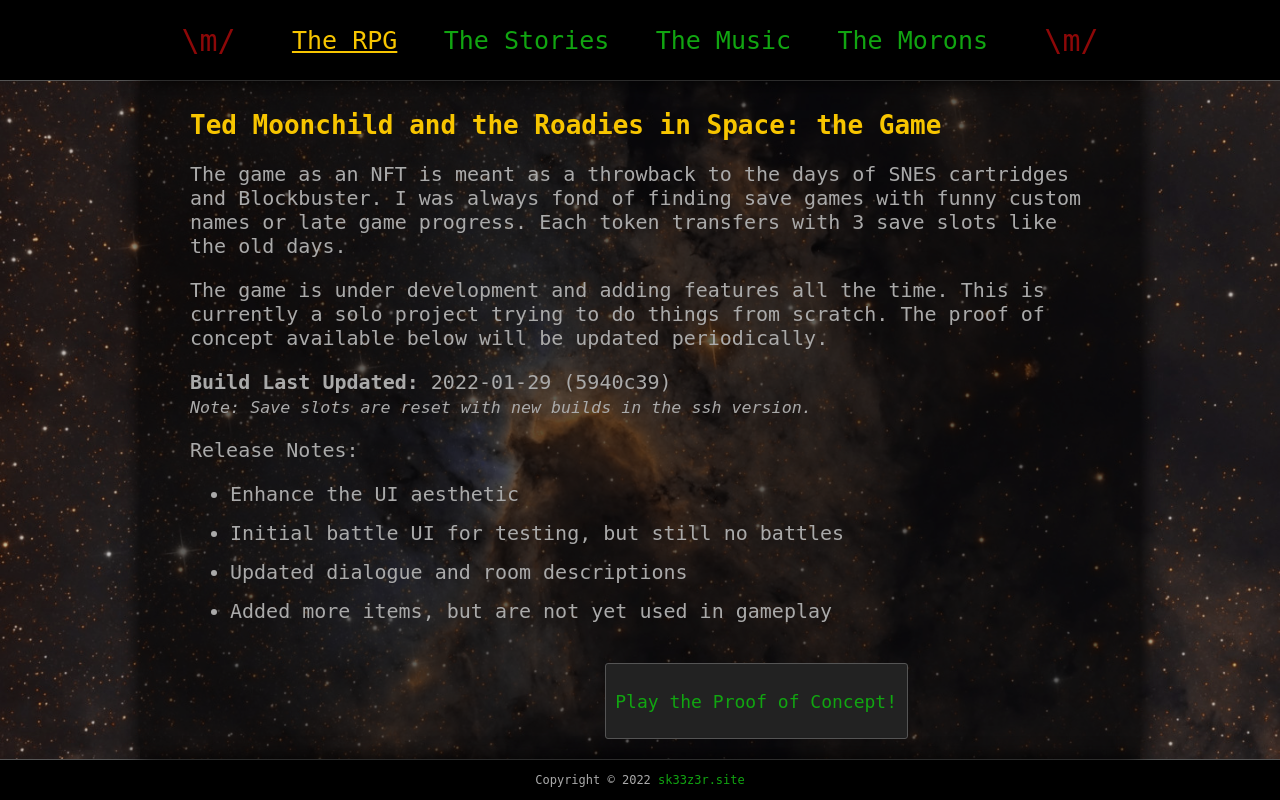
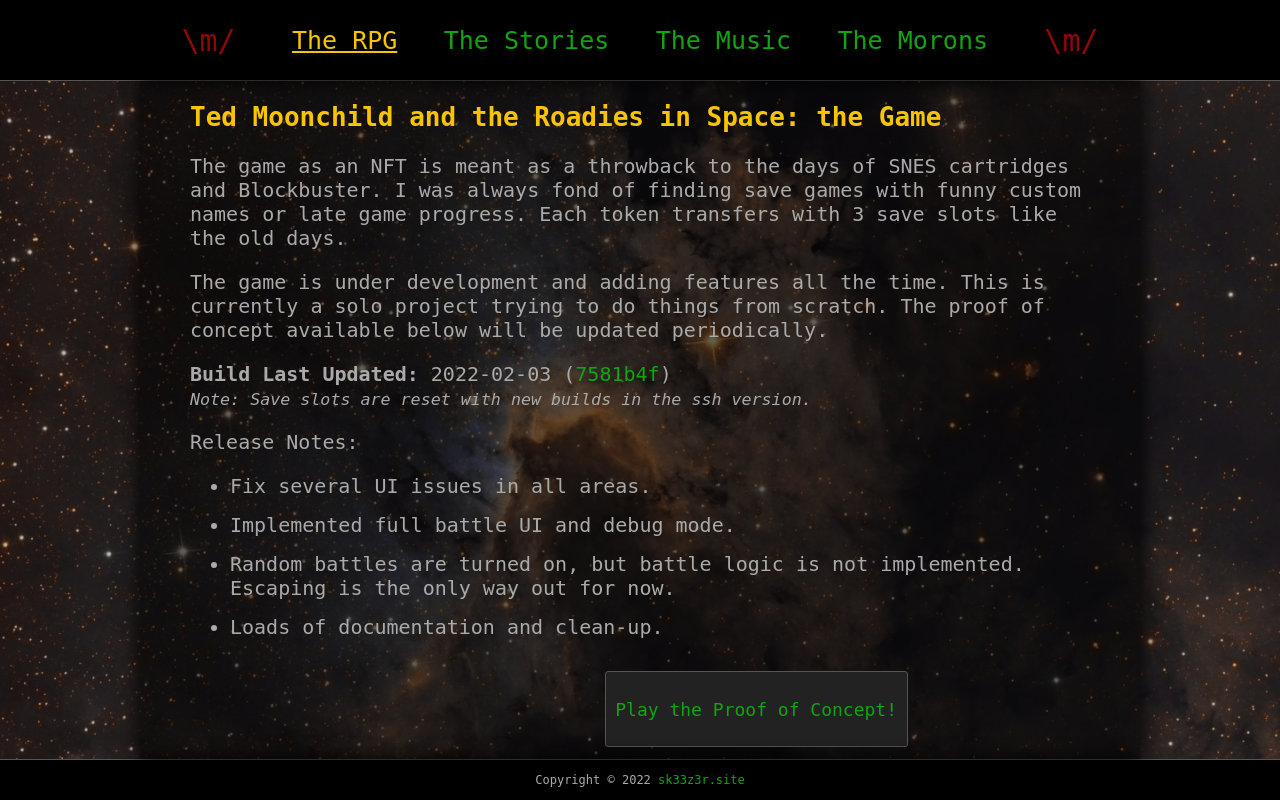
Before and after one commit to sk33z3r/moonchild.space, a PHP site: page / in a window 1280 px wide, after a click on "The RPG". Run offline with PHP 8.4, Linux system fonts and the light colour scheme; data that the repository does not hold is empty; some libraries are stand-ins or nearby versions; some web fonts are replaced.

Commit message:
update release notes, etc.

```diff
--- a/index.php
+++ b/index.php
@@ -76,14 +76,15 @@
                     <h1>Ted Moonchild and the Roadies in Space: the Game</h1>
                     <p>The game as an NFT is meant as a throwback to the days of SNES cartridges and Blockbuster. I was always fond of finding save games with funny custom names or late game progress. Each token transfers with 3 save slots like the old days.</p>
                     <p>The game is under development and adding features all the time. This is currently a solo project trying to do things from scratch. The proof of concept available below will be updated periodically.</p>
-                    <p><b>Build Last Updated:</b> 2022-01-29 (5940c39)<br /><i><small>Note: Save slots are reset with new builds in the ssh version.</small></i></p>
+                    <p><b>Build Last Updated:</b> 2022-02-03 (<a href="https://git.blackrookllc.com/ted-moonchild/moonchild-game/commit/7581b4f9594555eb47268a28c8ce5dc5aa7e1309">7581b4f</a>)<br />
+                    <i><small>Note: Save slots are reset with new builds in the ssh version.</small></i></p>
                     <div id="features">
                         <p>Release Notes:</p>
                         <ul>
-                            <li>Enhance the UI aesthetic</li>
-                            <li>Initial battle UI for testing, but still no battles</li>
-                            <li>Updated dialogue and room descriptions</li>
-                            <li>Added more items, but are not yet used in gameplay</li>
+                            <li>Fix several UI issues in all areas.</li>
+                            <li>Implemented full battle UI and debug mode.</li>
+                            <li>Random battles are turned on, but battle logic is not implemented. Escaping is the only way out for now.</li>
+                            <li>Loads of documentation and clean-up.</li>
                         </ul>
                     </div>
                 </div>
```
